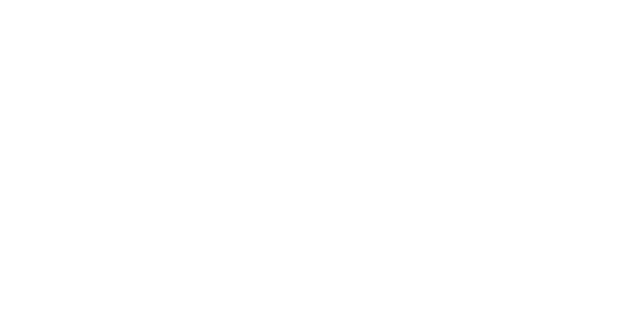
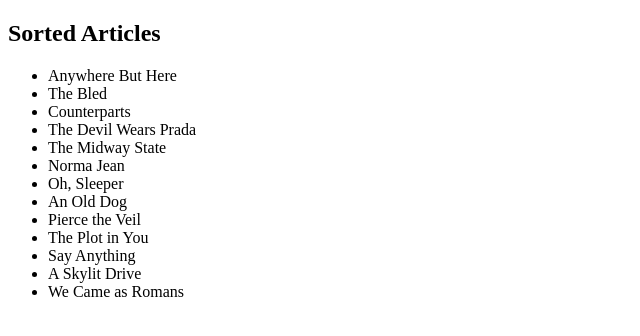
Before and after one commit to acciojob/sorting-articles-Satyam26122001, a website: page main.html in a window 1280 px wide. Shown: the whole page, without its empty margins (0-640 px from the left). Drawn offline with Linux system fonts and the light colour scheme.

Commit message:
created a submission

```diff
--- a/main.html
+++ b/main.html
@@ -1,16 +1,14 @@
 <!DOCTYPE html>
+<html lang="en">
+<head>
+    <meta charset="UTF-8">
+    <meta name="viewport" content="width=device-width, initial-scale=1.0">
+    <title>Sorted Articles</title>
+</head>
+<body>
+    <h2>Sorted Articles</h2>
+    <ul id="bands"></ul>
 
-<html>
-
-<head>
-	<link rel="stylesheet" href="styles.css">
-</head>
-
-<body>
-	<!-- the entire body must be written by student -->
-    <script type="text/javascript" src="./script.js">
-</script>
-
+    <script src="script.js"></script>
 </body>
-
 </html>
--- a/script.js
+++ b/script.js
@@ -1 +1,16 @@
-//your JS code here. If required.
+
+const bands = [
+    'The Plot in You', 'The Devil Wears Prada', 'Pierce the Veil',
+    'Norma Jean', 'The Bled', 'Say Anything', 'The Midway State',
+    'We Came as Romans', 'Counterparts', 'Oh, Sleeper',
+    'A Skylit Drive', 'Anywhere But Here', 'An Old Dog'
+];
+
+function stripArticle(name) {
+    return name.replace(/^(a |an |the )/i, '').trim();
+}
+
+const sortedBands = bands.sort((a, b) => stripArticle(a).localeCompare(stripArticle(b)));
+
+const ul = document.getElementById('bands');
+ul.innerHTML = sortedBands.map(band => `<li>${band}</li>`).join('');
```
